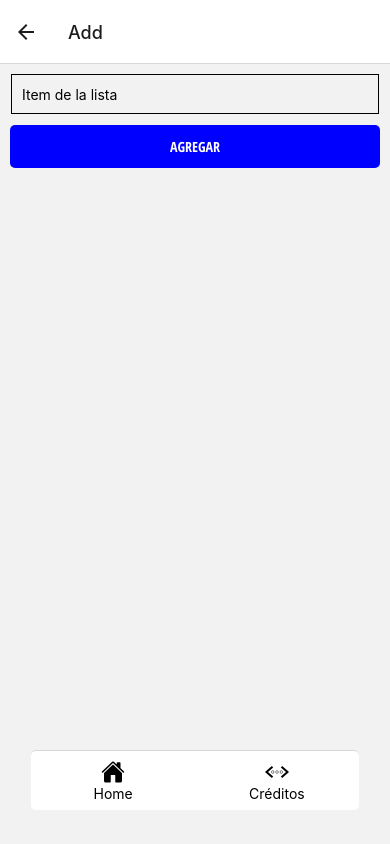
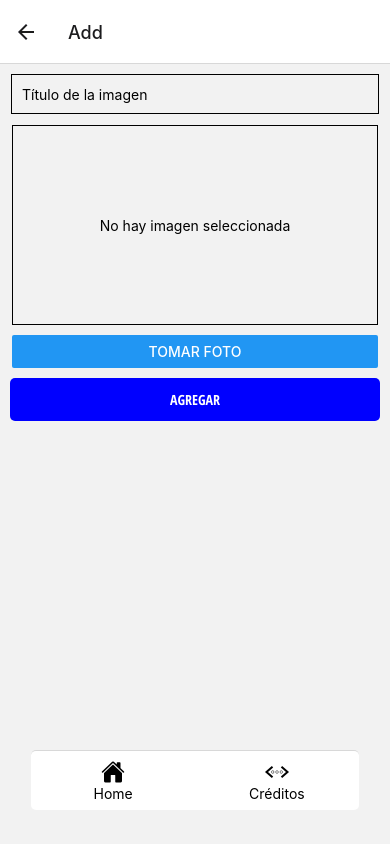
Before and after one commit to Luciano-Tarsia/DesarrolloDeApps, a React Native app: screen /Add in a window 390 px wide. Built offline with nearby package versions, Linux system fonts and the light colour scheme.

Commit message:
Final proyecto coder

```diff
--- /dev/null
+++ b/components/ImageSelector.js
@@ -0,0 +1,81 @@
+import * as ImagePicker from 'expo-image-picker'
+
+import { Alert, Button, Image, Pressable, StyleSheet, Text, TouchableOpacity, View } from "react-native";
+import React, {useState} from 'react';
+
+//import * as Permissions from 'expo-pemissions'
+
+const ImageSelector = props => {
+
+    const [pickedUri, setPickedUri] = useState()
+    const [aux, setAux] = useState(true)
+
+    const verifyPermissions = async () => {
+        const {status} = await ImagePicker.requestCameraPermissionsAsync()
+
+        if (status != 'granted'){
+            Alert.alert(
+                'Permisos insuficientes',
+                'Necesita permisos de la cámara para usar la aplicación',
+                [{text: 'Ok'}],
+            )
+            return false
+        }
+
+        return true
+    }
+
+    const handleTakeImage = async () => {
+        const isCamaraOk = await verifyPermissions()
+        if (!isCamaraOk) return
+
+        const image = await ImagePicker.launchCameraAsync({
+            allowsEditing: true,
+            aspect: [16,9],
+            quality: 0.8,
+        })
+
+        setPickedUri(image.uri)
+        props.setImage(image.uri)
+        setAux(false)
+    }
+
+    return(
+        <View style={styles.container}>
+            <View style={styles.preview}>
+                {aux? (<Text>No hay imagen seleccionada</Text>)
+                : (<Image
+                    style = {styles.image}
+                    source = {{uri: pickedUri}}
+                />)
+                }
+            </View>
+            <Button
+                title = "Tomar foto"
+                onPress = {handleTakeImage}
+            />
+        </View>
+    )
+}
+
+const styles =StyleSheet.create({
+    container: {
+        marginBottom: 10,
+        width: "94%",
+        alignSelf: "center"
+    },
+    preview: {
+        width: '100%',
+        height: 200,
+        marginBottom: 10,
+        justifyContent: 'center',
+        alignItems: 'center',
+        borderWidth: 1,
+    },
+    image: {
+        width: '100%',
+        height: '100%',
+    }
+})
+
+export default ImageSelector
--- a/package.json
+++ b/package.json
@@ -16,7 +16,10 @@
     "@react-navigation/native-stack": "^6.2.5",
     "expo": "~43.0.2",
     "expo-app-loading": "^1.2.1",
+    "expo-file-system": "~13.0.3",
     "expo-font": "^10.0.3",
+    "expo-image-picker": "~11.0.3",
+    "expo-permissions": "^13.1.0",
     "expo-status-bar": "~1.1.0",
     "firebase": "^9.6.1",
     "react": "17.0.1",
--- a/pages/AddScreen.js
+++ b/pages/AddScreen.js
@@ -1,12 +1,14 @@
-import { KeyboardAvoidingView, Pressable, StyleSheet, Text, TextInput, TouchableOpacity, View } from "react-native";
+import { Image, KeyboardAvoidingView, Pressable, StyleSheet, Text, TextInput, TouchableOpacity, View } from "react-native";
 import React, { useState } from "react";
 import { connect, useDispatch, useSelector } from 'react-redux';
 
+import ImageSelector from "../components/ImageSelector";
 import {Ionicons} from '@expo/vector-icons';
 import { addToList } from "../store/actions/action";
 
 const AddScreen = props => {
     const [text, setText] = React.useState("");
+    const [image, setImage] = useState()
 
     const [agregado, setAgregado] = React.useState(false);
 
@@ -16,8 +18,10 @@ const AddScreen = props => {
     const addItem = () => {
         if (text.length < 1){
             alert("Ingrese una palabra")
+        }else if(!image){
+            alert("Ingrese una imagen")
         }else{
-            dispatch(addToList({id: Math.random().toString(), value: text, cat: categoria}))
+            dispatch(addToList({id: Math.random().toString(), value: text, cat: categoria, imagen: image}))
             setAgregado(true)
         }
     }
@@ -26,10 +30,13 @@ const AddScreen = props => {
         <KeyboardAvoidingView style={{flex:1}} behavior="height" keyboardVerticalOffset={30}>
             <View style={styles.container}>
                 <TextInput
-                    placeholder = "Item de la lista"
+                    placeholder = "Título de la imagen"
                     onChangeText = {setText}
                     style = {styles.input}
                 />
+
+                <ImageSelector onImage={image => console.log(image)} setImage={setImage} />
+
                 <Pressable
                         onPress={() =>{
                             addItem()
--- a/pages/ListScreen.js
+++ b/pages/ListScreen.js
@@ -1,4 +1,4 @@
-import { FlatList, Pressable, StyleSheet, Text, View } from 'react-native';
+import { FlatList, Image, Pressable, StyleSheet, Text, View } from 'react-native';
 import { useDispatch, useSelector } from 'react-redux';
 
 import DeleteModal from '../components/Modal';
@@ -38,9 +38,13 @@ const ListScreen = props => {
                 numColumns={2}
                 renderItem={(data) => (
                     <View style={styles.item}>
+                        <Image
+                            style = {styles.image}
+                            source = {{uri: data.item.imagen}}
+                        />
                         <Text
                             style={
-                                {color: "blue", marginTop:10, marginLeft:10, marginRight:10, textAlign: "center"}
+                                {color: "blue", marginLeft:10, marginRight:10, textAlign: "center"}
                             }
                         >
                             {data.item.value}
@@ -68,6 +72,8 @@ const styles = StyleSheet.create({
         backgroundColor: "lightblue",
         borderRadius: 5,
         elevation: 5,
+        width: 150,
+        height: 200
     },
     boton: {
         alignItems: 'center',
@@ -87,8 +93,14 @@ const styles = StyleSheet.create({
         borderRadius: 5,
         elevation: 3,
         backgroundColor: "blue",
-        margin: 10,
+        marginBottom: 10,
     },
+    image: {
+        width: '80%',
+        height: '50%',
+        borderRadius: 5,
+        marginTop:10
+    }
 })
 
 export default ListScreen
```
Also changed, not shown: 1 other file (tests, documents, lock files or other folders).
